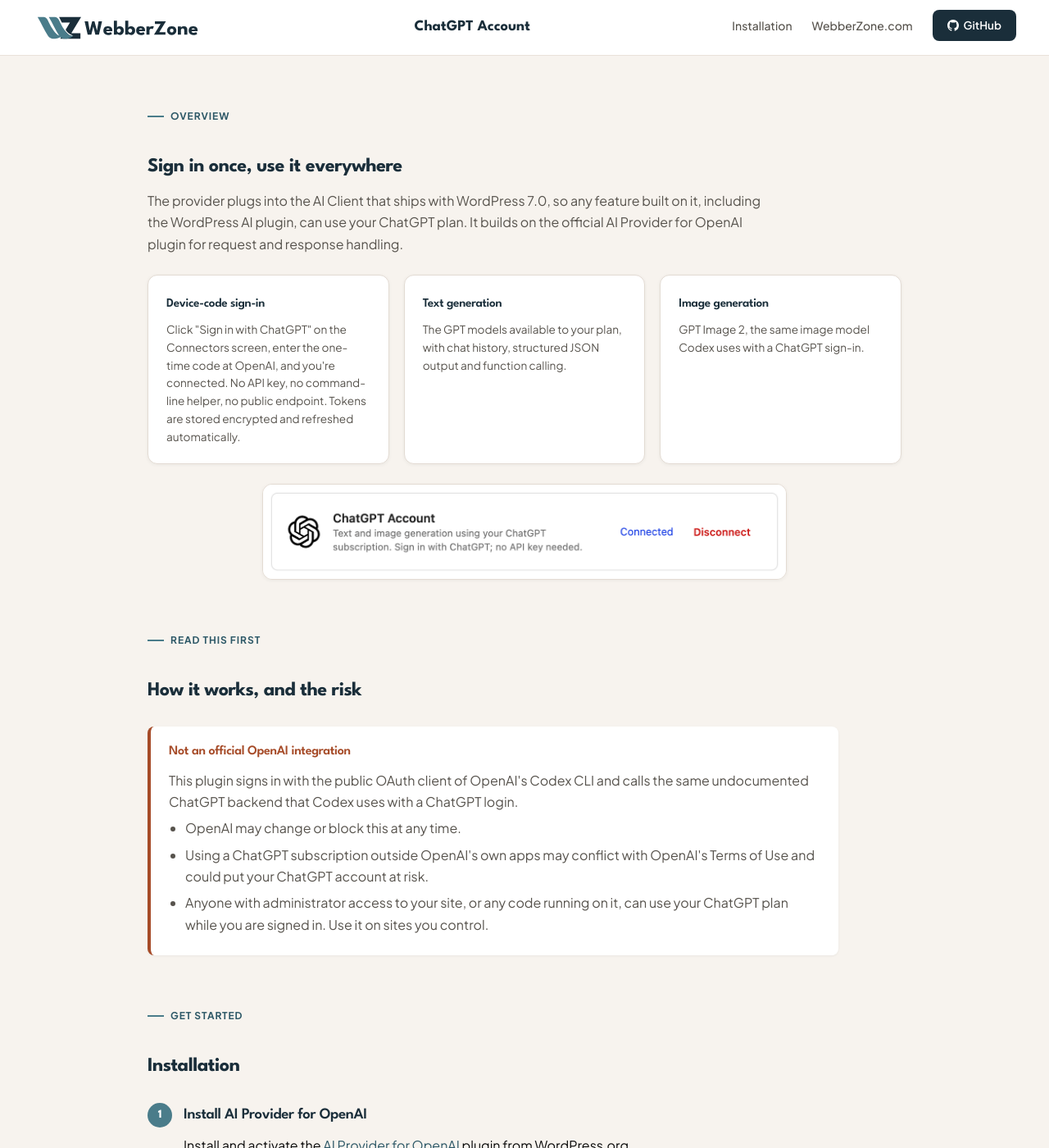
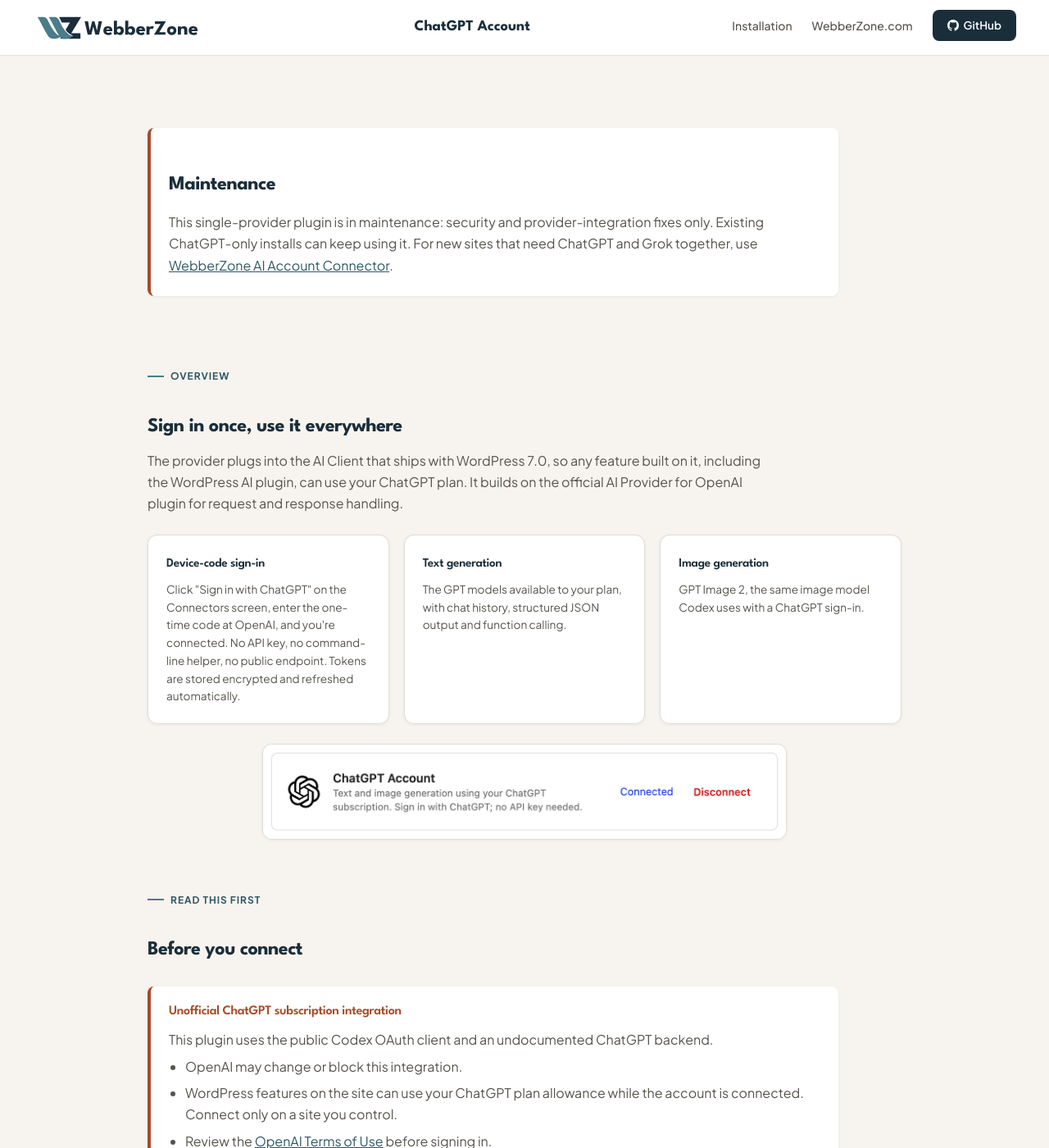
Before and after one commit to WebberZone/webberzone-chatgpt-account, a Jekyll site: the page built from index.md, in a window 1280 px wide and 1400 px high, scrolled down 470 px. Shown: the whole window at 82% size. Built offline with Jekyll 4.4.1, drawn with Linux system fonts in a browser that asks for light colours.

Commit message:
Prepare 1.0.5 with maintenance posture and Connectors disclosure.
Single-provider maintenance is documented in readme; combined installs point to AI Account Connector. Show integration note on the Connectors card when disconnected instead of a Plugins screen notice.

```diff
--- a/assets/js/connectors.js
+++ b/assets/js/connectors.js
@@ -212,6 +212,7 @@ function AccountConnector( { name, description, logo } ) {
 		ConnectorItem,
 		{ className: 'connector-item--' + MODULE, logo, name, description, actionArea },
 		connected && config.account ? el( Text, { variant: 'muted', size: 12 }, config.account ) : null,
+		! connected && el( Note ),
 		error && el( Notice, { status: 'error', isDismissible: false }, error ),
 		isOpen &&
 			el( SignInModal, {
--- a/index.md
+++ b/index.md
@@ -12,6 +12,14 @@ permalink: /
     <a href="#installation" class="btn-primary">Installation</a>
     <a href="https://github.com/WebberZone/webberzone-chatgpt-account/releases/latest" target="_blank" class="btn-outline">Download Latest Release</a>
     <a href="https://github.com/WebberZone/webberzone-chatgpt-account" target="_blank" class="btn-outline">View on GitHub</a>
+  </div>
+</div>
+
+
+<div class="home-section">
+  <div class="callout">
+    <h2>Maintenance</h2>
+    <p>This single-provider plugin is in maintenance: security and provider-integration fixes only. Existing ChatGPT-only installs can keep using it. For new sites that need ChatGPT and Grok together, use <a href="https://github.com/WebberZone/webberzone-ai-account-connector">WebberZone AI Account Connector</a>.</p>
   </div>
 </div>
 
@@ -40,14 +48,14 @@ permalink: /
 
 <div class="home-section" style="padding-top:0;">
   <div class="eyebrow">Read this first</div>
-  <h2 class="section-title" style="margin-bottom:8px;">How it works, and the risk</h2>
+  <h2 class="section-title" style="margin-bottom:8px;">Before you connect</h2>
   <div class="callout">
-    <h3>Not an official OpenAI integration</h3>
-    <p>This plugin signs in with the public OAuth client of OpenAI's Codex CLI and calls the same undocumented ChatGPT backend that Codex uses with a ChatGPT login.</p>
+    <h3>Unofficial ChatGPT subscription integration</h3>
+    <p>This plugin uses the public Codex OAuth client and an undocumented ChatGPT backend.</p>
     <ul>
-      <li>OpenAI may change or block this at any time.</li>
-      <li>Using a ChatGPT subscription outside OpenAI's own apps may conflict with OpenAI's Terms of Use and could put your ChatGPT account at risk.</li>
-      <li>Anyone with administrator access to your site, or any code running on it, can use your ChatGPT plan while you are signed in. Use it on sites you control.</li>
+      <li>OpenAI may change or block this integration.</li>
+      <li>WordPress features on the site can use your ChatGPT plan allowance while the account is connected. Connect only on a site you control.</li>
+      <li>Review the <a href="https://openai.com/policies/terms-of-use/">OpenAI Terms of Use</a> before signing in.</li>
     </ul>
   </div>
 </div>
--- a/package.json
+++ b/package.json
@@ -8,6 +8,6 @@
     "build:assets": "node build-assets.js --js --no-rtl"
   },
   "devDependencies": {
-    "terser": "^5.51.2"
+    "terser": "^5.51.4"
   }
 }
```
Also changed, not shown: pnpm-lock.yaml (+13 -13 lines), README.md, assets/js/connectors.min.js, changelog.txt, readme.txt, 2 other files.
